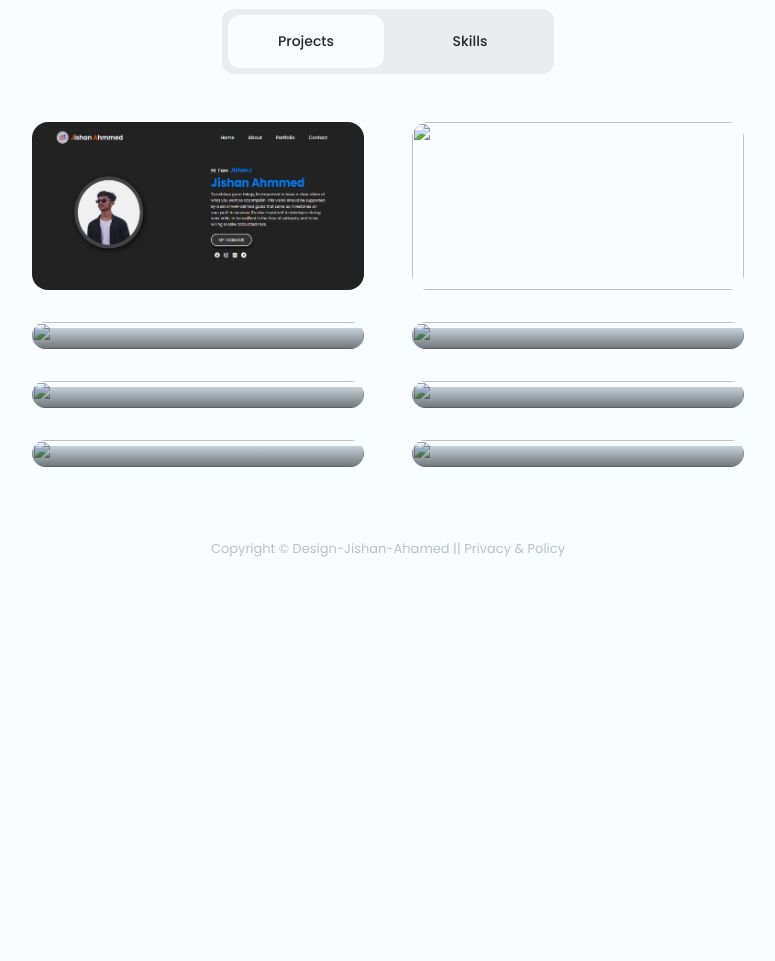
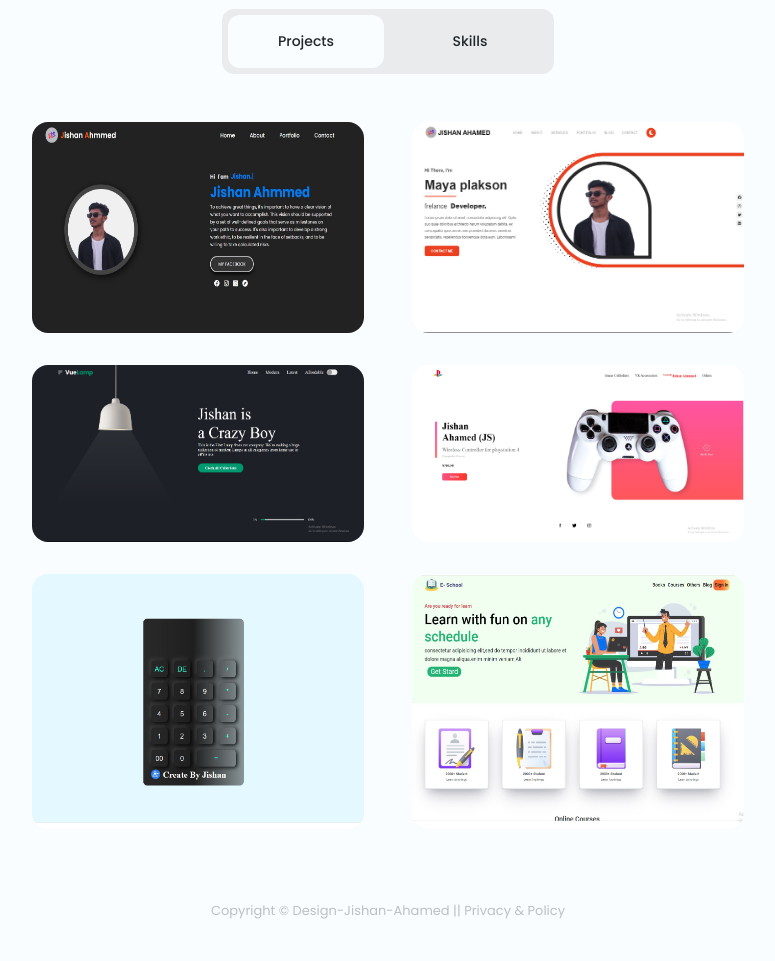
Before and after one commit to jishanAhamed/ai, a plain HTML site: page index.html in a window 1280 px wide. Shown: the part 560-1521 px from the top of the page, without its empty margins (252-1027 px from the left). Before the commit the page ends 1159 px from the top, so only its background shows below. Drawn offline with nearby package versions, Linux system fonts and the light colour scheme.

Commit message:
Add files via upload

```diff
--- a/index.html
+++ b/index.html
@@ -138,7 +138,7 @@
                             <!-- Insert your image in a rectangular format (Ex: 600 x 400, 1000 x 800, 1200 x 1000, etc) -->
 
 
-                            <img src="img/Jishan-Ahamed-2nd-portfolio.png" alt="" class="projects__img">
+                            <img src="img/Jishan-Ahamed-2nd-portfolio.jpg" alt="" class="Jishan-Ahamed-2nd-portfolio">
                             <div class="projects__modal">
                                 <div>
                                     <span class="projects__subtitle">HTML CSS + JavaScript</span>
@@ -153,13 +153,13 @@
 
                         <article class="projects__card">
                             <!-- Insert your image in a rectangular format (Ex: 600 x 400, 1000 x 800, 1200 x 1000, etc) -->
-                            <img src="img/Screenshot 2023-05-19 044931.png" alt="" class="projects__img">
+                            <img src="img/jishan-Ahamed-3nd-protfolio.jpg" alt="" class="Jishan-Ahamed-3nd-portfolio">
 
                             <div class="projects__modal">
                                 <div>
-                                    <span class="projects__subtitle">ToolsHUB - Web</span>
+                                    <span class="projects__subtitle">HTML + CSS</span>
                                     <h3 class="projects__title">ToolsHUB - MultiTool private website with admin and user management system</h3>
-                                    <a href="http://inboxkiller.xyz" target="_blank" class="projects__button button button__small">
+                                    <a href="https://jishanahamed.github.io/me/" target="_blank" class="projects__button button button__small">
                                         <i class="ri-link"></i>
                                     </a>
                                 </div>
@@ -167,13 +167,13 @@
                         </article>
 
                         <article class="projects__card">
-                            <img src="assets/img/portauthor.jpg" alt="" class="projects__img">
+                            <img src="img/jishan-Ahamed-Projact.jpg" alt="" class="projects__img">
 
                             <div class="projects__modal">
                                 <div>
-                                    <span class="projects__subtitle">PortAuthor - Web</span>
+                                    <span class="projects__subtitle">HTML + CSS + Javascript </span>
                                     <h3 class="projects__title">PortAuthor - An web system to perform various tools and system for Chittagong Port Authority, Bangladesh..</h3>
-                                    <a href="http://portauthor.cf" target="_blank" class="projects__button button button__small">
+                                    <a href="https://jishanahamed.github.io/my-light-crazy-wedsite/" target="_blank" class="projects__button button button__small">
                                         <i class="ri-link"></i>
                                     </a>
                                 </div>
@@ -181,13 +181,13 @@
                         </article>
 
                         <article class="projects__card">
-                            <img src="assets/img/inboxkiller.png" alt="" class="projects__img">
+                            <img src="img/jishan-Ahamed-projact1.jpg" alt="" class="projects__img">
 
                             <div class="projects__modal">
                                 <div>
-                                    <span class="projects__subtitle">Inboxkiller - web </span>
+                                    <span class="projects__subtitle">HTML +CSS</span>
                                     <h3 class="projects__title">InboxKiller - was 1st ever working best sms boombing website. Discontinued</h3>
-                                    <a href="https://www.facebook.com/" target="_blank" class="projects__button button button__small">
+                                    <a href="https://jishanahamed.github.io/jishan-gaming-web/" target="_blank" class="projects__button button button__small">
                                         <i class="ri-link"></i>
                                     </a>
                                 </div>
@@ -195,13 +195,13 @@
                         </article>
 
                         <article class="projects__card">
-                            <img src="assets/img/jhgfx.jpg" alt="" class="projects__img">
+                            <img src="img/jishan-Ahamed-projact-calculator.jpg" alt="" class="projects__img">
 
                             <div class="projects__modal">
                                 <div>
-                                    <span class="projects__subtitle">Graphics Portfolio - blogger</span>
+                                    <span class="projects__subtitle">HTML + JavaScript</span>
                                     <h3 class="projects__title">Jobayer Hossen JHGFX - An Graphics Design Portfolio website based on Blogger with Customized theme Design as user required </h3>
-                                    <a href="https://jobayer-hossen.blogspot.com/" target="_blank" class="projects__button button button__small">
+                                    <a href="https://jishanahamed.github.io/calculator/" target="_blank" class="projects__button button button__small">
                                         <i class="ri-link"></i>
                                     </a>
                                 </div>
@@ -209,39 +209,13 @@
                         </article>
 
                         <article class="projects__card">
-                            <img src="assets/img/linktree.png" alt="" class="projects__img">
+                            <img src="img/jishan-Ahamed-projact2.jpg" alt="" class="projects__img">
 
                             <div class="projects__modal">
                                 <div>
-                                    <span class="projects__subtitle">Linktree - web</span>
+                                    <span class="projects__subtitle">HTML + CSS</span>
                                     <h3 class="projects__title">LinkTree - An alternative for Linktree, that can be used for storing all your social link's at one place</h3>
-                                    <a href="https://tas33n.github.io/linktree" target="_blank" class="projects__button button button__small">
-                                        <i class="ri-link"></i>
-                                    </a>
-                                </div>
-                            </div>
-                        </article>
-                        <article class="projects__card">
-                            <img src="assets/img/linktree.png" alt="" class="projects__img">
-
-                            <div class="projects__modal">
-                                <div>
-                                    <span class="projects__subtitle">Linktree - web</span>
-                                    <h3 class="projects__title">LinkTree - An alternative for Linktree, that can be used for storing all your social link's at one place</h3>
-                                    <a href="https://tas33n.github.io/linktree" target="_blank" class="projects__button button button__small">
-                                        <i class="ri-link"></i>
-                                    </a>
-                                </div>
-                            </div>
-                        </article>
-                        <article class="projects__card">
-                            <img src="assets/img/linktree.png" alt="" class="projects__img">
-
-                            <div class="projects__modal">
-                                <div>
-                                    <span class="projects__subtitle">Linktree - web</span>
-                                    <h3 class="projects__title">LinkTree - An alternative for Linktree, that can be used for storing all your social link's at one place</h3>
-                                    <a href="https://tas33n.github.io/linktree" target="_blank" class="projects__button button button__small">
+                                    <a href="https://jishanahamed.github.io/e-school/" target="_blank" class="projects__button button button__small">
                                         <i class="ri-link"></i>
                                     </a>
                                 </div>
```
Also changed, not shown: img/Jishan-Ahamed-2nd-portfolio.jpg (added), img/jishan-Ahamed-3nd-protfolio.jpg (added), img/jishan-Ahamed-Projact.jpg (added), img/jishan-Ahamed-projact-calculator.jpg (added), img/jishan-Ahamed-projact1.jpg (added), img/jishan-Ahamed-projact2.jpg (added).
